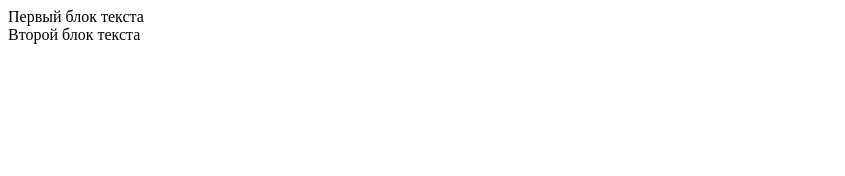
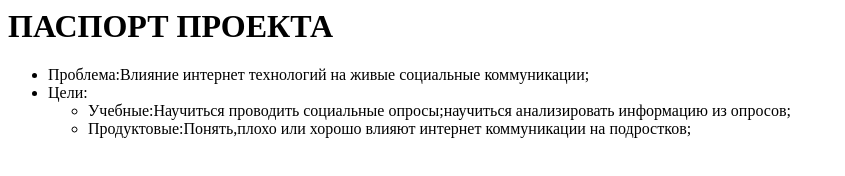
Before and after one commit to dashazlol/dashazlol, a plain HTML site: page index.html in a window 1280 px wide. Shown: the whole page, without its empty margins (0-845 px from the left). Drawn offline with Linux system fonts and the light colour scheme.

Commit message:
Update index.html

```diff
--- a/index.html
+++ b/index.html
@@ -1,11 +1,15 @@
-<!DOCTYPE html>
-<html>
-<head>
-    <title>Блоки</title>
-    <meta charset="utf-8">
-</head>
-<body>
-    <div>Первый блок текста</div>
-    <div>Второй блок текста</div>
-</body>
-</html>
+<h1>ПАСПОРТ ПРОЕКТА</h1>
+<ul>
+<li>Проблема:Влияние интернет технологий на живые социальные коммуникации;</li>
+    <li>Цели:<ul>
+        <li>Учебные:Научиться проводить социальные опросы;научиться анализировать информацию из опросов;</li>
+        <li>Продуктовые:Понять,плохо или хорошо влияют интернет коммуникации на подростков;</li></ul></li>
+
+
+
+
+
+
+
+
+</ul>
```
